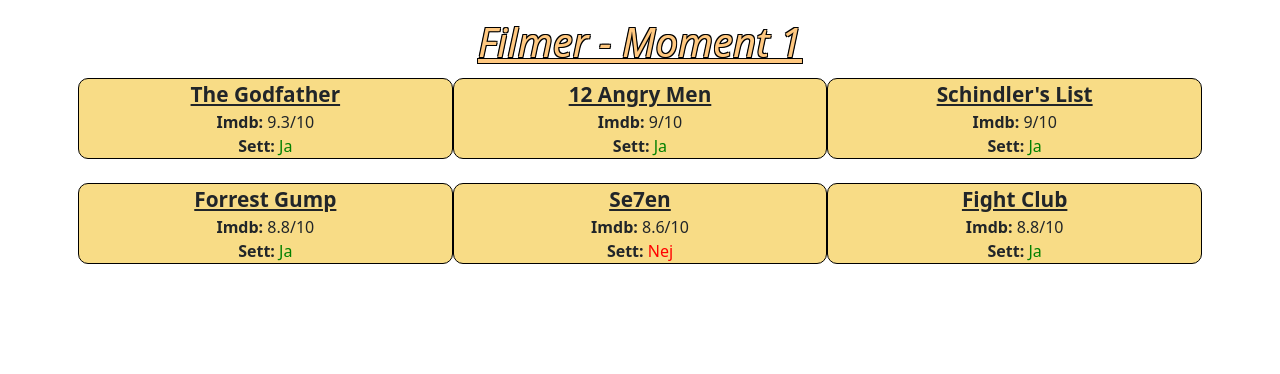
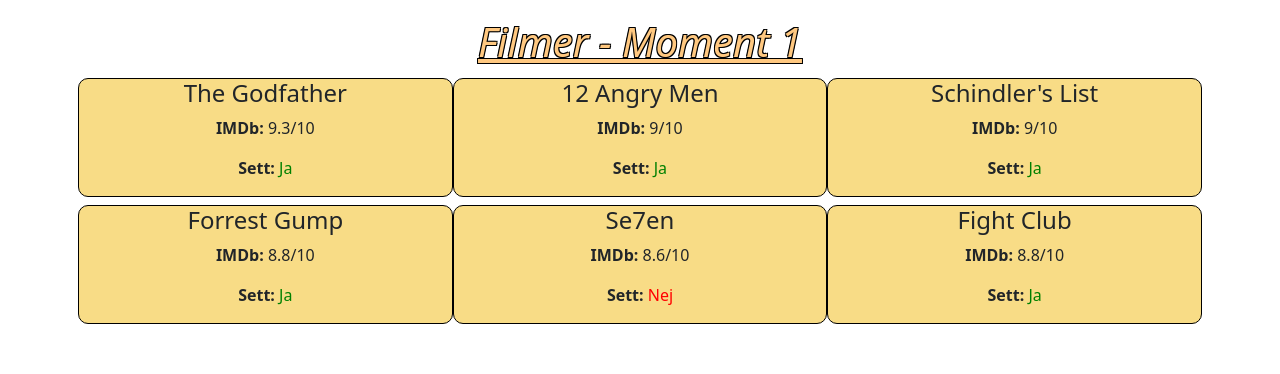
Before and after one commit to osundstrom/reactMoment1, a React (Vite) app in the folder Momet1React/: page / in a window 1280 px wide. Shown: the part 178-552 px from the top of the page. Built offline with nearby package versions, Linux system fonts and the light colour scheme.

Commit message:
uppdaterat ny komponent för oneMovie. intenderat kod. löst flera ul.

```diff
--- a/Momet1React/src/Movies.css
+++ b/Momet1React/src/Movies.css
@@ -8,11 +8,6 @@
 .no{
     color: red;
     display: inline-flex;
-}
-
-
-ul{
-    list-style: none;
 }
 
 
@@ -27,7 +22,6 @@
     border-radius: 10px;
     background-color: rgba(246, 205, 83, 0.7);
 
-
 }
 
 
--- a/Momet1React/src/components/Movies.tsx
+++ b/Momet1React/src/components/Movies.tsx
@@ -1,4 +1,5 @@
 import "../Movies.css";
+import Movie from "./OneMovie";
 
 //funktion
 function Movies() {
@@ -54,36 +55,21 @@
 
     return (
         <>
-    <div className="forMargin">
-    <div className="container-md text-center">
+            <div className="forMargin">
+                <div className="container-md text-center">
 
-    <div className="row g-2">
-
-    {
-        //Map igenom alla filmer i allMovies, skriver ut de olika värdena
-        allMovies.map((movie) => (
-
-
-    <ul className="col-md-4">
-      <li style={{ fontSize: "130%", fontWeight: "bold", textDecoration: "underline", color: "000000"}}>{movie.title}</li>
-      <li><b>Imdb:</b> {movie.rating}/10</li>
-      <li> <b>Sett:</b> {movie.watched ? (
-        <div className="yes">Ja</div>):(<div className="no" >Nej</div>
-        )}</li>
-    </ul>
-
-
-
-        ))
-    }
-    </div>
-    </div>
-  </div>
+                    <section className="row g-2">
+                        {allMovies.map((movie) => ( //mapar ut alla filmer
+                            <Movie movie={movie} /> //skickar in i Movie
+                        ))}
+                    </section>
+                </div>
+            </div>
 
 
 
 
-    </>
+        </>
     )
 }
 //exporterar
--- /dev/null
+++ b/Momet1React/src/components/OneMovie.tsx
@@ -0,0 +1,28 @@
+import "../Movies.css";
+
+//interface för en film
+interface OneMovie {
+    title: string;
+    rating: number;
+    watched: boolean;
+}
+
+//Movie som tar emot en film enligt OneMovie
+const Movie = ({ movie }: { movie: OneMovie }) => {
+    return (
+        <div className="col-md-4">
+
+            <h4 >{movie.title}</h4>
+
+            <p><b>IMDb:</b> {movie.rating}/10</p>
+
+            <p><b>Sett:</b> {movie.watched ? (
+                <div className="yes">Ja</div>) : (<div className="no">Nej</div>
+            )}</p>
+
+        </div>
+    );
+}
+
+
+export default Movie;
```
Also changed, not shown: Momet1React/index.html (+8 -2 lines), Momet1React/src/components/Footer.tsx (+4 -4 lines), Momet1React/src/components/Header.tsx (+5 -5 lines).
